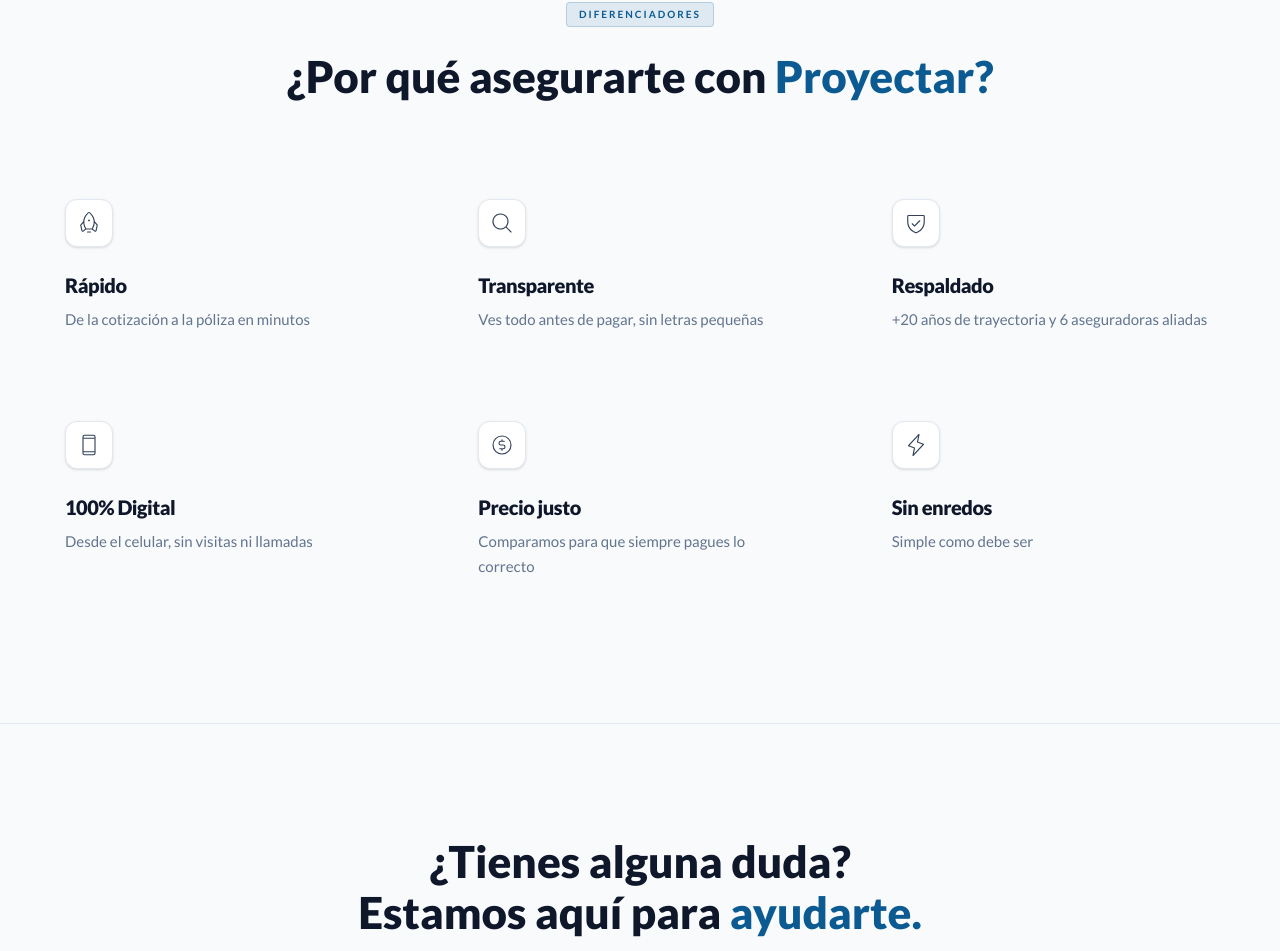
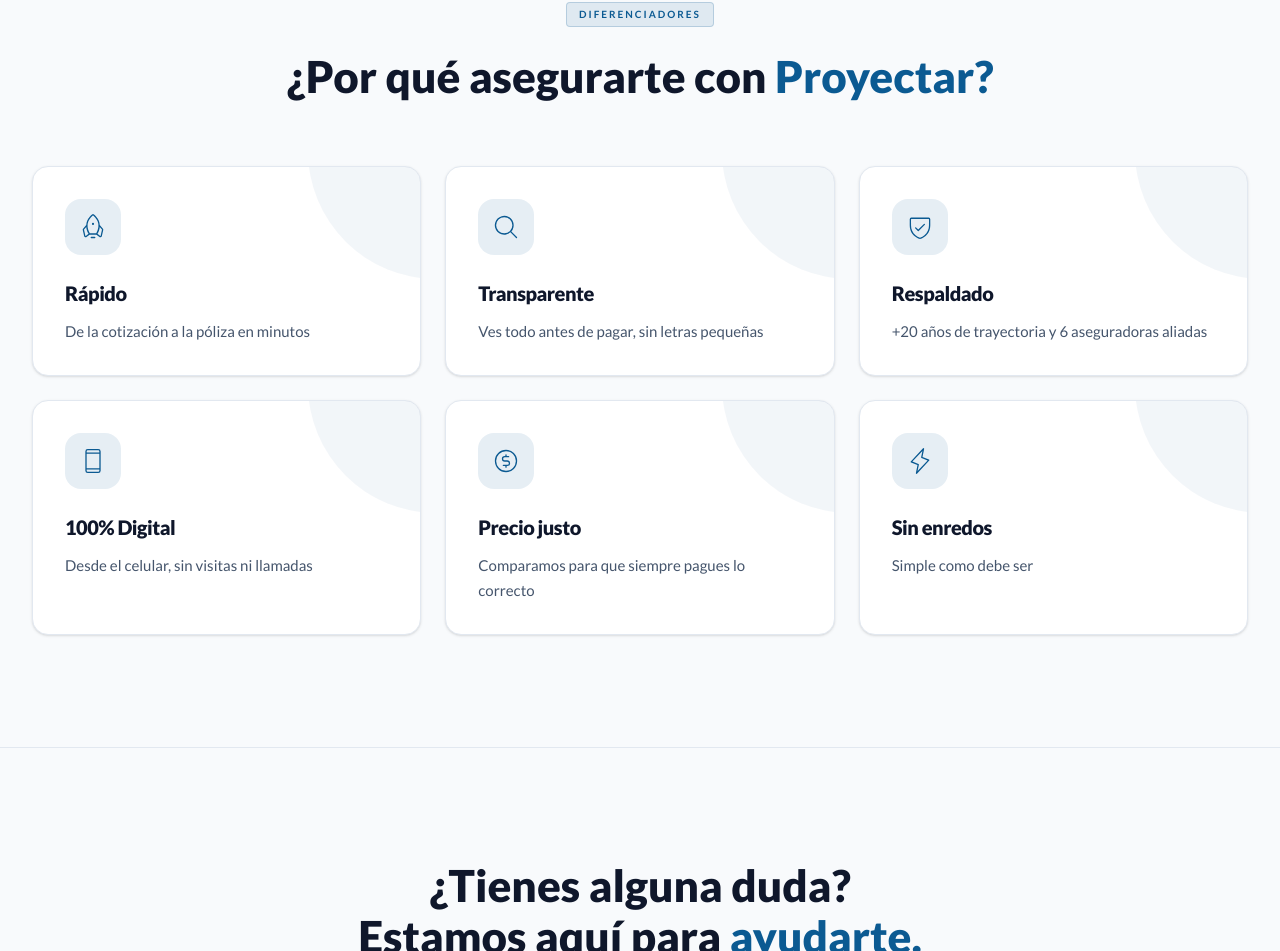
Before and after one commit to ktrillos2/segurosproyectar, a Next.js app: page / in a window 1280 px wide. Shown: the part 6107-7058 px from the top of the page. Built offline with nearby package versions, Linux system fonts and the light colour scheme.

Commit message:
Cambio minimo

```diff
--- a/components/differentiators.tsx
+++ b/components/differentiators.tsx
@@ -51,17 +51,20 @@ export function Differentiators() {
           {differentiators.map((item, idx) => (
             <div
               key={idx}
-              className="group flex flex-col p-8 rounded-2xl bg-slate-50 hover:bg-white border border-transparent hover:border-slate-200 transition-all duration-300 hover:shadow-[0_15px_30px_-15px_rgba(0,0,0,0.05)]"
+              className="relative group bg-white p-8 rounded-2xl border border-slate-200 shadow-sm hover:shadow-xl transition-all duration-300 hover:-translate-y-1 overflow-hidden"
             >
-              <div className="w-12 h-12 rounded-xl bg-white border border-slate-200 flex items-center justify-center mb-6 shadow-sm group-hover:scale-110 transition-transform duration-300 group-hover:bg-primary group-hover:border-primary/50 group-hover:shadow-[0_0_20px_rgba(var(--primary),0.3)]">
-                <Icon icon={item.icon} className="w-6 h-6 text-slate-700 group-hover:text-white transition-colors" />
+              <div className="absolute top-0 right-0 w-32 h-32 bg-primary/5 rounded-bl-[100%] -mr-4 -mt-4 transition-transform duration-500 group-hover:scale-110" />
+              <div className="relative z-10 flex flex-col items-start text-left">
+                <div className="w-14 h-14 rounded-2xl bg-primary/10 flex items-center justify-center mb-6 group-hover:bg-primary transition-colors duration-300">
+                  <Icon icon={item.icon} className="w-7 h-7 text-primary group-hover:text-white transition-colors duration-300" />
+                </div>
+                <h3 className="font-extrabold text-slate-900 text-xl tracking-tight mb-3">
+                  {item.title}
+                </h3>
+                <p className="text-slate-600 font-medium text-[15px] leading-relaxed">
+                  {item.description}
+                </p>
               </div>
-              <h3 className="font-extrabold text-slate-900 text-xl tracking-tight mb-2">
-                {item.title}
-              </h3>
-              <p className="text-slate-500 font-medium text-[15px] leading-relaxed">
-                {item.description}
-              </p>
             </div>
           ))}
         </div>
```
